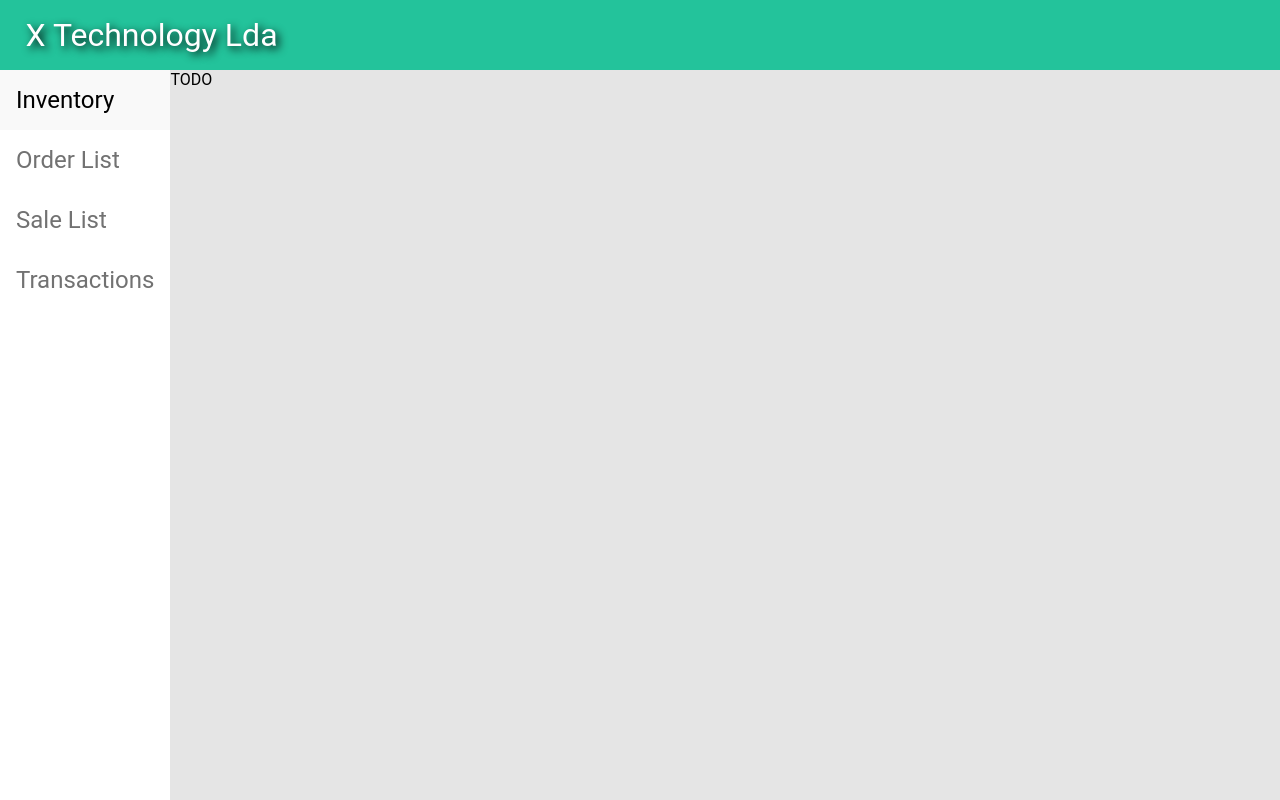
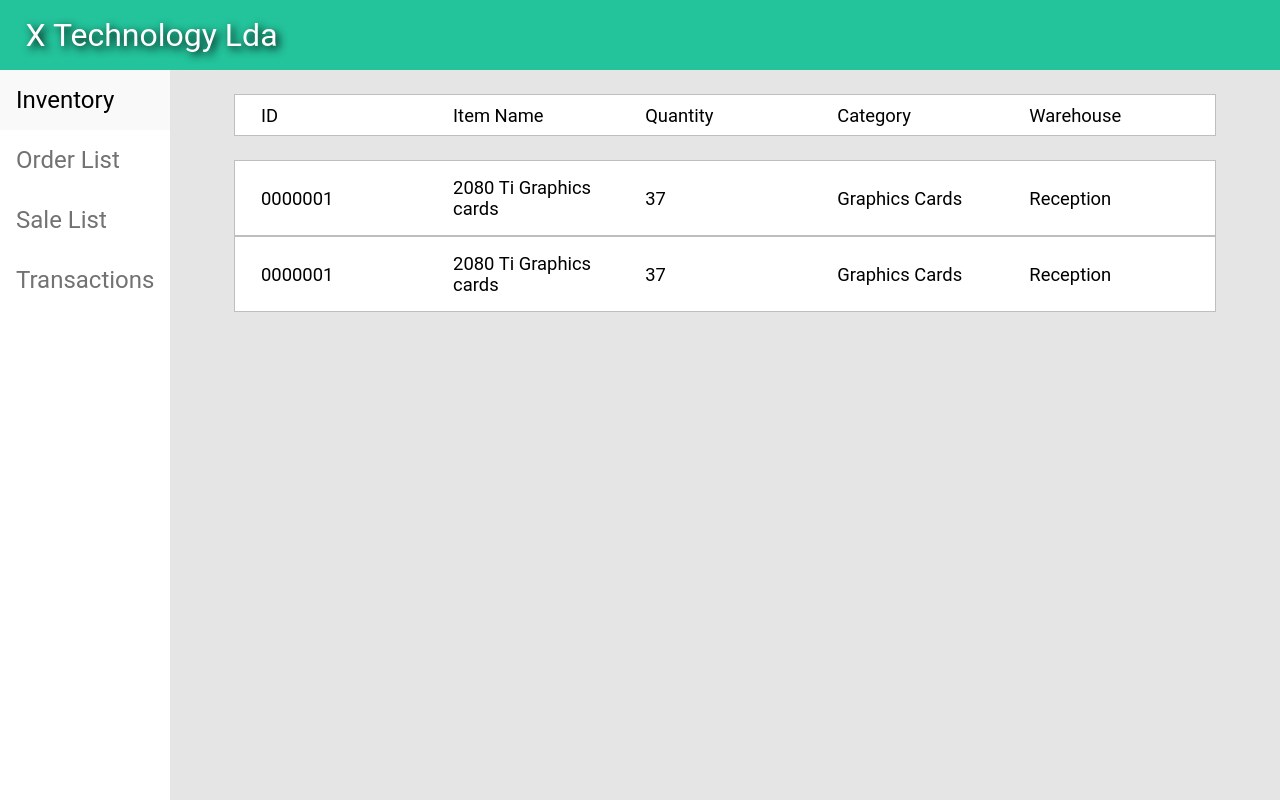
Before and after one commit to leonardofmoura/sinf, a React (Create React App) app in the folder x-logistics/: page /inventory in a window 1280 px wide. Built offline with nearby package versions, Linux system fonts and the light colour scheme.

Commit message:
Added initial inventory page

```diff
--- /dev/null
+++ b/x-logistics/src/components/inventory/Inventory.jsx
@@ -0,0 +1,36 @@
+import Tabel from "../tabel/Tabel/Tabel.jsx";
+import TabelHeader from "../tabel/TabelHeader/TabelHeader.jsx";
+import TabelRow from "../tabel/TabelRow/TabelRow.jsx";
+
+const Inventory = () => {
+
+    const tabelHeaders = ["ID", "Item Name", "Quantity", "Category", "Warehouse"];
+
+    const saleExample = {
+        saleData: ["0000001", "2080 Ti Graphics cards", "37", "Graphics Cards"],
+        warehouse: "Reception",
+    };
+
+    const pendingPicking = [saleExample, saleExample];
+
+    return (
+        <Tabel>
+            <TabelHeader headers={tabelHeaders}/>
+            {
+                pendingPicking.map((sale, index) => {
+                    return (
+                        <TabelRow
+                            key={index}
+                            subHeaders={tabelHeaders}
+                            data={sale.saleData}
+                            disableExpansion={true}
+                            actionComponent={sale.warehouse}
+                        />
+                    )
+                })
+            }
+        </Tabel>
+    )
+}
+
+export default Inventory;
--- a/x-logistics/src/components/tabel/TabelRow/TabelRow.jsx
+++ b/x-logistics/src/components/tabel/TabelRow/TabelRow.jsx
@@ -8,7 +8,9 @@ export default function TabelRow(props) {
     const [isExpanded, setIsExpanded] = useState(false);
 
     const handleClickRow = () => {
-        setIsExpanded(!isExpanded);
+        if (!props.disableExpansion) {
+            setIsExpanded(!isExpanded);
+        }
     }
 
     return (
--- a/x-logistics/src/pages/InventoryPage.jsx
+++ b/x-logistics/src/pages/InventoryPage.jsx
@@ -1,12 +1,13 @@
 import SidebarLayout from "../layouts/SidebarLayout";
 import { setAutoToken} from "../jasmin/token";
+import Inventory from "../components/inventory/Inventory";
 
 const InventoryPage = () => {
     setAutoToken();
 
     return (
         <SidebarLayout>
-            TODO
+            <Inventory />
         </SidebarLayout>
     )
 }
```
